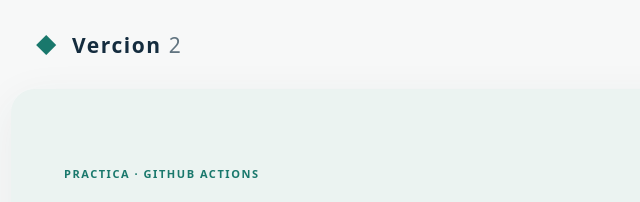
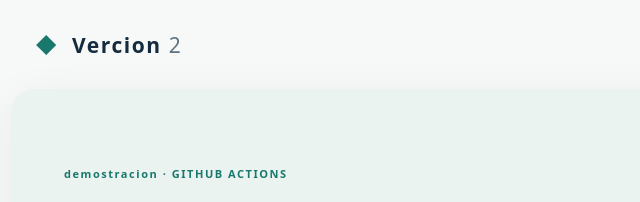
Before and after one commit to Jhosuazn/demo-prueba, a website with bundled scripts: page site/index.html in a window 1280 px wide. Shown: the top 202 px of the page, 69-709 px from the left. Built offline with nearby package versions, Linux system fonts and the light colour scheme.

Commit message:
Update index.html

```diff
--- a/site/index.html
+++ b/site/index.html
@@ -15,7 +15,7 @@
   <main>
     <section class="hero">
       <div class="hero-content">
-        <p class="eyebrow">PRACTICA · GITHUB ACTIONS</p>
+        <p class="eyebrow">demostracion · GITHUB ACTIONS</p>
         <h1>Del código a las pruebas,<br /><em>y de las pruebas a la web.</em></h1>
         <p class="intro">Página sencilla para demostrar cómo GitHub Actions detecta cambios, ejecuta pruebas automáticas y publica el resultado si todo es correcto.</p>
         <div class="checks"><span>✓ Integración continua (CI)</span><span>✓ Despliegue continuo (CD)</span></div>
```
